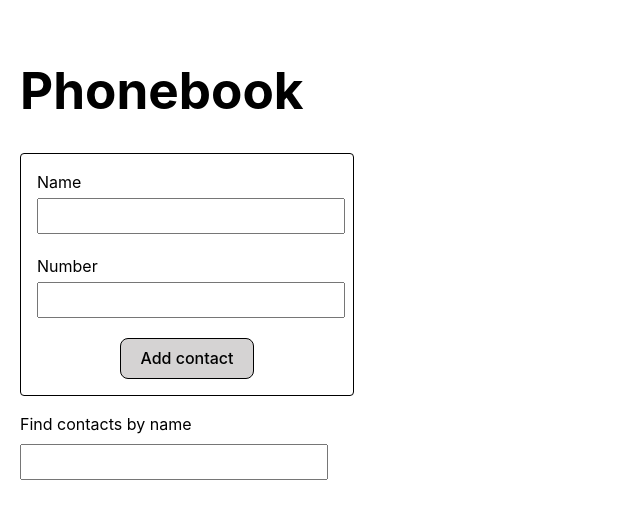
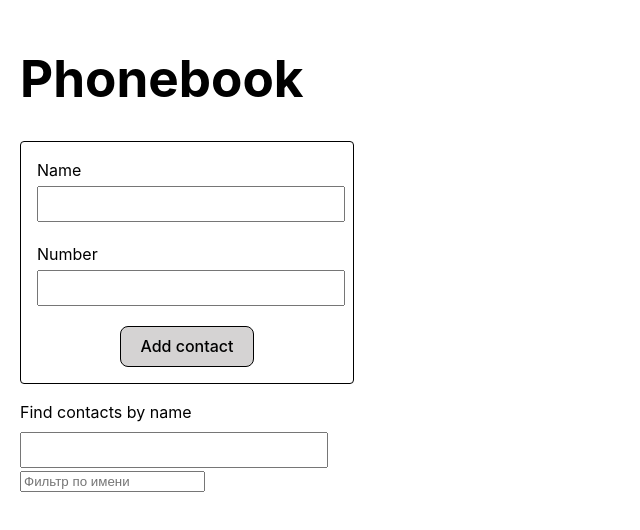
Before and after one commit to Santyaga7/goit-react-hw-06, a React (Vite) app: page / in a window 1280 px wide. Shown: the part 130-660 px from the top of the page, without its empty margins (0-640 px from the left). Built offline with nearby package versions, Linux system fonts and the light colour scheme.

Commit message:
Update ContactList.jsx

```diff
--- a/src/components/ContactList/ContactList.jsx
+++ b/src/components/ContactList/ContactList.jsx
@@ -1,20 +1,30 @@
-
+import React, { useState } from 'react';
 import { useDispatch, useSelector } from 'react-redux';
 import Contact from '../Contact/Contact';
 import { deleteContact, selectContacts } from '../../redux/contactsSlice';
-import css from './ContactList.module.css'
+import css from './ContactList.module.css';
 
 const ContactList = () => {
   const dispatch = useDispatch();
   const contacts = useSelector(selectContacts);
+  const [filter, setFilter] = useState(''); // Локальное состояние для фильтра
 
   const handleDelete = (contactId) => {
     dispatch(deleteContact(contactId));
   };
 
   return (
+    <div>
+      <input
+        type="text"
+        placeholder="Фильтр по имени"
+        value={filter}
+        onChange={(e) => setFilter(e.target.value)}
+      />
       <ul className={css.contactContainer}>
-      {contacts.map(contact => (
+        {contacts
+          .filter(contact => contact.name.toLowerCase().includes(filter.toLowerCase()))
+          .map(contact => (
             <Contact
               key={contact.id}
               name={contact.name}
@@ -24,6 +34,7 @@ const ContactList = () => {
             />
           ))}
       </ul>
+    </div>
   );
 };
 
```
Lines whose indentation alone changed are shown as unchanged.
